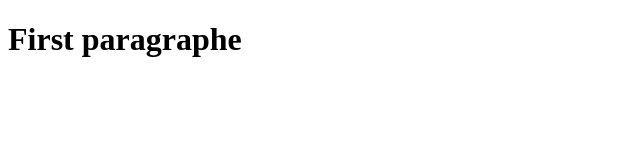
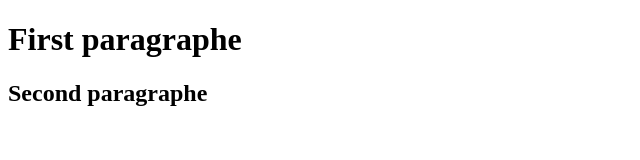
Before and after one commit to DavWCS/HelloWorld, a plain HTML site: page index.html in a window 1280 px wide. Shown: the whole page, without its empty margins (0-640 px from the left). Drawn offline with Linux system fonts and the light colour scheme.

Commit message:
Update index.html
Add a <h2>

```diff
--- a/index.html
+++ b/index.html
@@ -11,5 +11,7 @@
 
     <h1>First paragraphe</h1>
 
+    <h2>Second paragraphe</h2>
+
   </body>
 </html>
```
